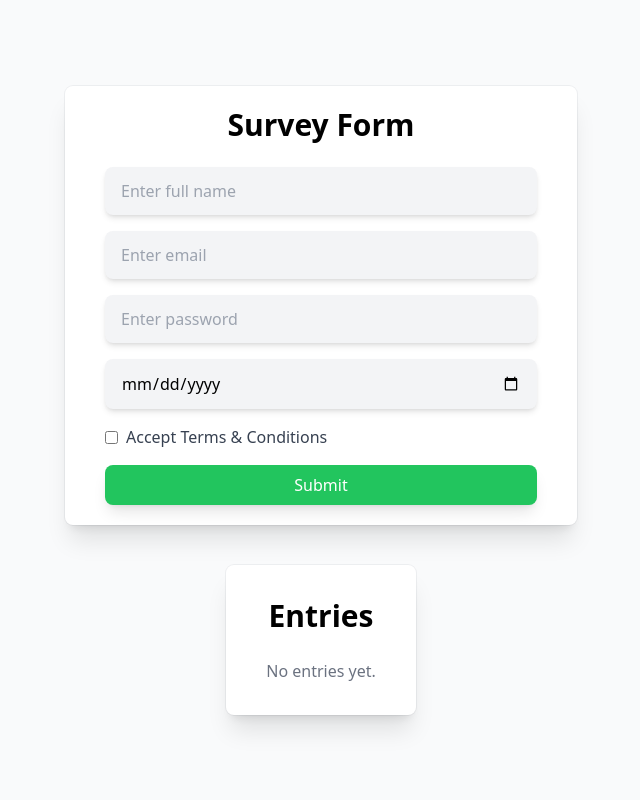
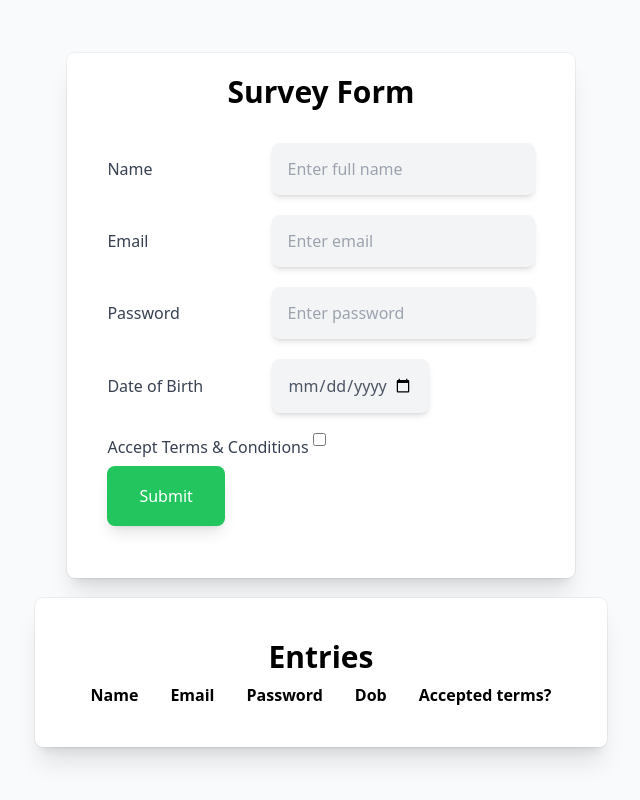
Before and after one commit to Hemang360/wd101, a plain HTML site: page index.html in a window 1280 px wide. Shown: the whole page, without its empty margins (319-959 px from the left). Drawn offline with nearby package versions, Linux system fonts and the light colour scheme.

Commit message:
new changes

```diff
--- a/index.html
+++ b/index.html
@@ -1,36 +1,73 @@
 <!DOCTYPE html>
 <html lang="en">
+
 <head>
   <meta charset="UTF-8" />
+  <meta http-equiv="X-UA-Compatible" content="IE=edge" />
   <meta name="viewport" content="width=device-width, initial-scale=1.0" />
   <script src="https://cdn.tailwindcss.com"></script>
   <title>Registration Form</title>
 </head>
+
 <body>
   <div class="relative flex min-h-screen flex-col justify-center overflow-hidden py-6 bg-gray-50">
-    <div class="relative bg-white px-6 pt-5 pb-5 shadow-xl ring-1 ring-gray-900/5 sm:mx-auto sm:max-w-lg sm:rounded-lg sm:px-10">
+    <div
+      class="relative bg-white px-6 pt-5 pb-5 shadow-xl ring-1 ring-gray-900/5 sm:mx-auto sm:max-w-lg sm:rounded-lg sm:px-10">
       <div class="mx-auto max-w-md">
         <h2 class="text-3xl text-center font-bold leading-tight">Survey Form</h2>
-        <form id="survey-form" class="space-y-4 mt-6">
-          <input type="text" id="fullName" required class="bg-gray-100 rounded-lg shadow-md px-4 py-3 w-full" placeholder="Enter full name" />
-          <input type="email" id="userEmail" required class="bg-gray-100 rounded-lg shadow-md px-4 py-3 w-full" placeholder="Enter email" />
-          <input type="password" id="userPassword" required class="bg-gray-100 rounded-lg shadow-md px-4 py-3 w-full" placeholder="Enter password" />
-          <input type="date" id="birthDate" required class="bg-gray-100 rounded-lg shadow-md px-4 py-3 w-full" />
-          <label class="flex items-center space-x-2">
-            <input type="checkbox" id="termsCheck" required />
-            <span class="text-gray-700">Accept Terms & Conditions</span>
-          </label>
-          <button type="submit" class="w-full mt-4 rounded-lg shadow-lg px-4 py-2 bg-green-500 text-white hover:bg-green-400 transition">Submit</button>
-        </form>
+        <div class="divide-y divide-gray-300/50">
+          <div class="space-y-6 py-8 text-base leading-7 text-gray-600">
+            <form id="user_form">
+              <label for="name" class="text-md w-40 inline-block font-medium leading-5 text-gray-700">Name</label>
+              <input required type="text" id="name" name="name"
+                class="bg-gray-100 inline-block rounded-lg shadow-md px-4 py-3 mb-5" placeholder="Enter full name" />
+              <br />
+
+              <label for="email" class="text-md w-40 inline-block font-medium leading-5 text-gray-700">Email</label>
+              <input required type="email" id="email" name="email"
+                class="bg-gray-100 inline-block rounded-lg shadow-md px-4 py-3 mb-5"
+                placeholder="Enter email" pattern="[^@\s]+@[^@\s]+\.[^@\s]+" />
+              <br />
+
+              <label for="password"
+                class="text-md w-40 inline-block font-medium leading-5 text-gray-700">Password</label>
+              <input required type="password" id="password" name="password"
+                class="bg-gray-100 inline-block rounded-lg shadow-md px-4 py-3 mb-5"
+                placeholder="Enter password" />
+              <br />
+
+              <label for="dob" class="text-md w-40 inline-block font-medium leading-5 text-gray-700">Date of
+                Birth</label>
+              <input required type="date" id="dob" name="dob"
+                class="bg-gray-100 inline-block rounded-lg shadow-md px-4 py-3 mb-5" />
+              <br />
+
+              <label for="acceptTerms"
+                class="text-md w-50 inline-block font-medium leading-5 text-gray-700">Accept Terms & Conditions</label>
+              <input required type="checkbox" id="acceptTerms" name="acceptTerms"
+                class="inline-block mb-5 align-middle" />
+              <br />
+
+              <button type="submit"
+                class="w-fit rounded-lg shadow-lg px-8 py-4 bg-green-500 text-white hover:bg-green-400">
+                Submit
+              </button>
+            </form>
+          </div>
+        </div>
       </div>
     </div>
 
-    <div class="relative bg-white px-6 mt-10 pt-8 pb-8 shadow-xl ring-1 ring-gray-900/5 sm:mx-auto sm:max-w-4xl sm:rounded-lg sm:px-10">
-      <h2 class="text-3xl text-center font-bold leading-tight">Entries</h2>
-      <div id="entryDisplay" class="mt-6 overflow-x-auto"></div>
+    <div
+      class="relative bg-white px-6 mt-5 pt-10 pb-8 shadow-xl ring-1 ring-gray-900/5 sm:mx-auto sm:rounded-lg sm:px-10">
+      <div class="mx-auto">
+        <h2 class="text-3xl text-center font-bold leading-tight">Entries</h2>
+        <div class="divide-y divide-gray-300/50" id="user-entries"></div>
+      </div>
     </div>
   </div>
 
   <script src="index.js"></script>
 </body>
+
 </html>
--- a/index.js
+++ b/index.js
@@ -1,83 +1,92 @@
-(function () {
-  const form = document.getElementById("survey-form");
-  const entriesContainer = document.getElementById("entryDisplay");
-  const dobInput = document.getElementById("birthDate");
+const dobInput = document.getElementById("dob");
+const today = new Date();
+const yyyy = today.getFullYear();
+const mm = String(today.getMonth() + 1).padStart(2, "0");
+const dd = String(today.getDate()).padStart(2, "0");
 
-  // Set age limits: between 18 and 55
-  const setDateLimits = () => {
-    const today = new Date();
-    const year = today.getFullYear();
-    const month = String(today.getMonth() + 1).padStart(2, '0');
-    const day = String(today.getDate()).padStart(2, '0');
+const maxDob = `${yyyy - 18}-${mm}-${dd}`;
+const minDob = `${yyyy - 55}-${mm}-${dd}`;
 
-    const maxDate = `${year - 18}-${month}-${day}`;
-    const minDate = `${year - 55}-${month}-${day}`;
+dobInput.max = maxDob;
+dobInput.min = minDob;
 
-    dobInput.setAttribute("max", maxDate);
-    dobInput.setAttribute("min", minDate);
-  };
+let userEntries = JSON.parse(localStorage.getItem("user-entries")) || [];
 
-  const getStoredEntries = () => {
-    const stored = localStorage.getItem("entries-list");
-    return stored ? JSON.parse(stored) : [];
-  };
+function displayEntries() {
+  const savedEntries = JSON.parse(localStorage.getItem("user-entries")) || [];
+  const entriesHTML = savedEntries
+    .map((entry) => {
+      return `
+        <tr>
+          <td class="border px-4 py-2">${entry.name}</td>
+          <td class="border px-4 py-2">${entry.email}</td>
+          <td class="border px-4 py-2">${entry.password}</td>
+          <td class="border px-4 py-2">${entry.dob}</td>
+          <td class="border px-4 py-2">${entry.acceptTermsAndConditions}</td>
+        </tr>`;
+    })
+    .join("");
 
-  const saveEntry = (entry) => {
-    const entries = getStoredEntries();
-    entries.push(entry);
-    localStorage.setItem("entries-list", JSON.stringify(entries));
-  };
+  const table = `
+    <table class="table-auto w-full">
+      <thead>
+        <tr>
+          <th class="px-4 py-2">Name</th>
+          <th class="px-4 py-2">Email</th>
+          <th class="px-4 py-2">Password</th>
+          <th class="px-4 py-2">Dob</th>
+          <th class="px-4 py-2">Accepted terms?</th>
+        </tr>
+      </thead>
+      <tbody>${entriesHTML}</tbody>
+    </table>`;
 
-  const renderEntries = () => {
-    const entries = getStoredEntries();
+  document.getElementById("user-entries").innerHTML = table;
+}
 
-    if (entries.length === 0) {
-      entriesContainer.innerHTML = `<p class="text-center text-gray-500">No entries yet.</p>`;
+function isEmailValid(email) {
+  return /^[^\s@]+@[^\s@]+\.[^\s@]+$/.test(email);
+}
+
+function getAge(dob) {
+  const birthDate = new Date(dob);
+  const ageDiffMs = Date.now() - birthDate.getTime();
+  const ageDate = new Date(ageDiffMs);
+  return Math.abs(ageDate.getUTCFullYear() - 1970);
+}
+
+function saveUserForm(e) {
+  e.preventDefault();
+
+  const name = document.getElementById("name").value;
+  const email = document.getElementById("email").value;
+  const password = document.getElementById("password").value;
+  const dob = document.getElementById("dob").value;
+  const acceptTermsAndConditions = document.getElementById("acceptTerms").checked;
+
+  if (!isEmailValid(email)) {
+    alert("Invalid email format!");
     return;
   }
 
-    const rows = entries.map((entry) => `
-      <tr class="text-center">
-        <td class="border px-4 py-2">${entry.fullName}</td>
-        <td class="border px-4 py-2">${entry.email}</td>
-        <td class="border px-4 py-2">${entry.password}</td>
-        <td class="border px-4 py-2">${entry.birthDate}</td>
-        <td class="border px-4 py-2">${entry.termsAccepted ? "Yes" : "No"}</td>
-      </tr>
-    `).join('');
+  const age = getAge(dob);
+  if (age < 18 || age > 55) {
+    alert("Age must be between 18 and 55.");
+    return;
+  }
 
-    entriesContainer.innerHTML = `
-      <table class="table-auto w-full border border-gray-300 mt-4">
-        <thead>
-          <tr class="bg-gray-200 text-center">
-            <th class="border px-4 py-2">Name</th>
-            <th class="border px-4 py-2">Email</th>
-            <th class="border px-4 py-2">Password</th>
-            <th class="border px-4 py-2">DOB</th>
-            <th class="border px-4 py-2">Accepted Terms?</th>
-          </tr>
-        </thead>
-        <tbody>${rows}</tbody>
-      </table>
-    `;
+  const newUser = {
+    name,
+    email,
+    password,
+    dob,
+    acceptTermsAndConditions,
   };
 
-  form.addEventListener("submit", (e) => {
-    e.preventDefault();
+  userEntries.push(newUser);
+  localStorage.setItem("user-entries", JSON.stringify(userEntries));
+  displayEntries();
+}
 
-    const newEntry = {
-      fullName: document.getElementById("fullName").value,
-      email: document.getElementById("userEmail").value,
-      password: document.getElementById("userPassword").value,
-      birthDate: document.getElementById("birthDate").value,
-      termsAccepted: document.getElementById("termsCheck").checked
-    };
-
-    saveEntry(newEntry);
-    renderEntries();
-    form.reset();
-  });
-
-  setDateLimits();
-  renderEntries();
-})();
+document.getElementById("user_form").addEventListener("submit", saveUserForm);
+window.addEventListener("DOMContentLoaded", displayEntries);
```
Lines whose indentation alone changed are shown as unchanged.
